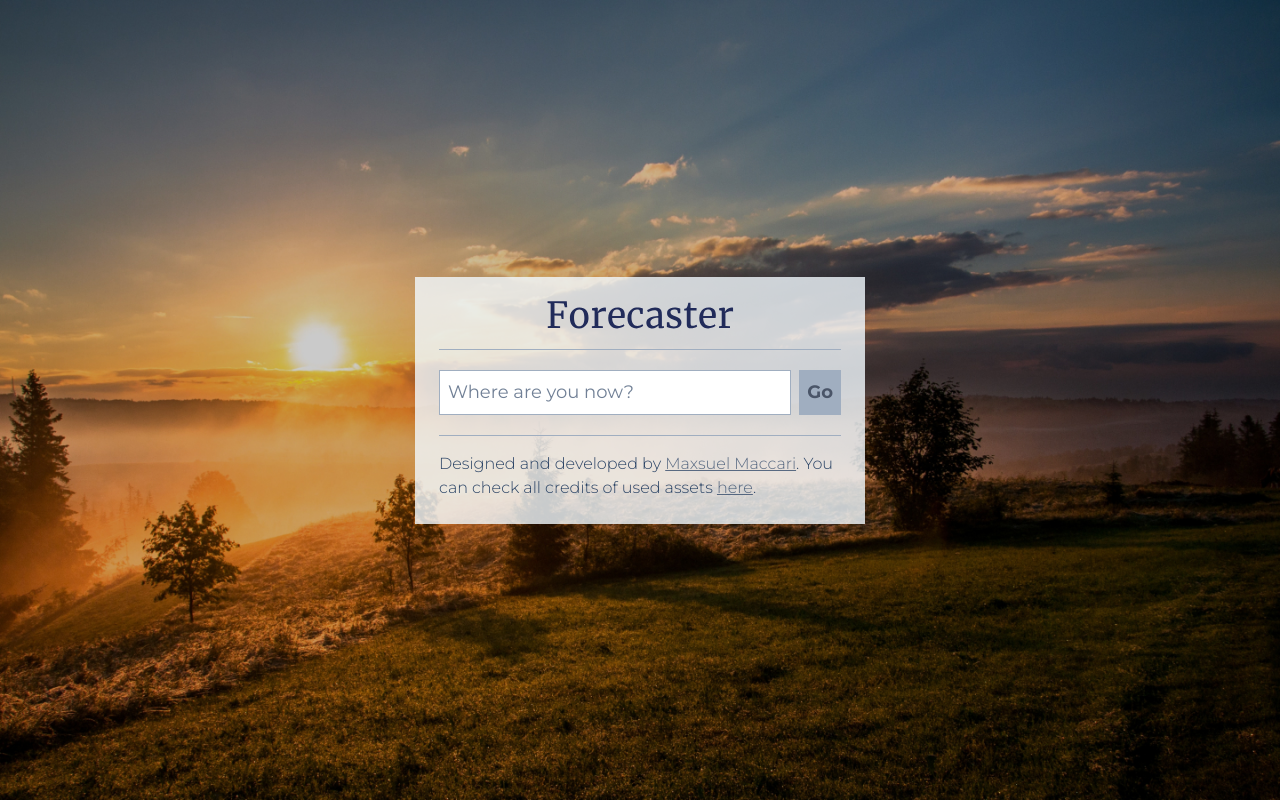
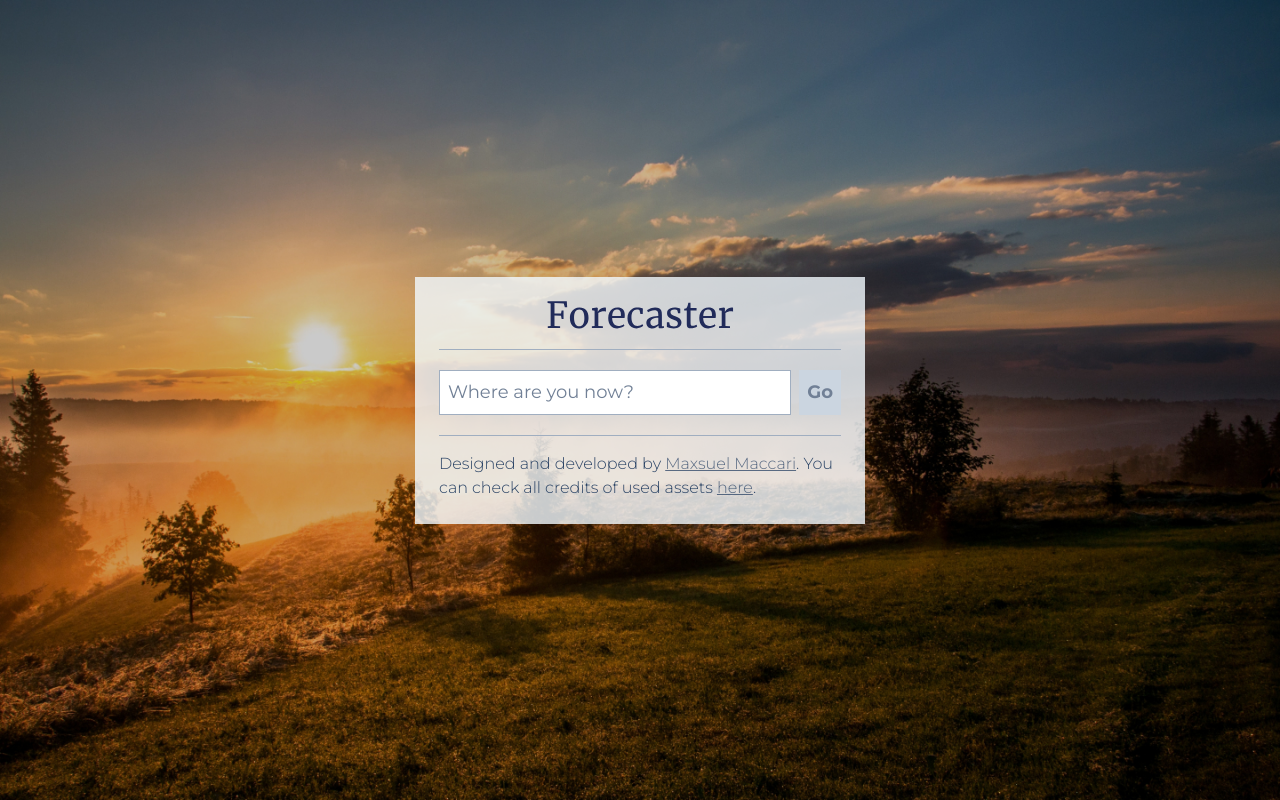
Before and after one commit to maxmaccari/forecaster-vue, a Vue app: page / in a window 1280 px wide. Built offline with nearby package versions, Linux system fonts and the light colour scheme.

Commit message:
Enable Go on city enabled

```diff
--- a/src/css/components/buttons.css
+++ b/src/css/components/buttons.css
@@ -2,6 +2,6 @@
   @apply p-2 text-sm text-lg font-bold text-center text-blue-900 bg-gray-500;
 
   &:disabled, .disabled {
-    @apply text-gray-700 bg-gray-500 cursor-default pointer-events-none;
+    @apply text-gray-600 bg-gray-400 cursor-default pointer-events-none;
   }
 }
--- a/src/views/Home.vue
+++ b/src/views/Home.vue
@@ -10,8 +10,9 @@
           type="text"
           class="flex-1 input"
           placeholder="Where are you now?"
+          v-model="city"
         />
-        <button class="ml-2 btn" disabled>
+        <button class="ml-2 btn" :disabled="isGoDisabled">
           Go
         </button>
       </div>
@@ -34,8 +35,26 @@
 <script lang="ts">
 import { defineComponent } from 'vue'
 
-export default defineComponent({
+const Component = defineComponent({
   name: 'Home',
   components: {},
+  // setup() {
+  //   const city = ref('')
+  //   const isGoDisabled = computed(() => !city.value)
+
+  //   return { city, isGoDisabled }
+  // },
+  data() {
+    return {
+      city: '',
+    }
+  },
+  computed: {
+    isGoDisabled(): boolean {
+      return !this.city
+    },
+  },
 })
+
+export default Component
 </script>
```
